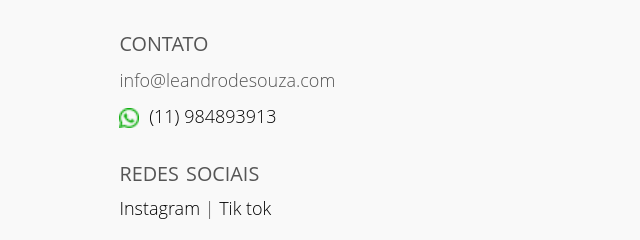
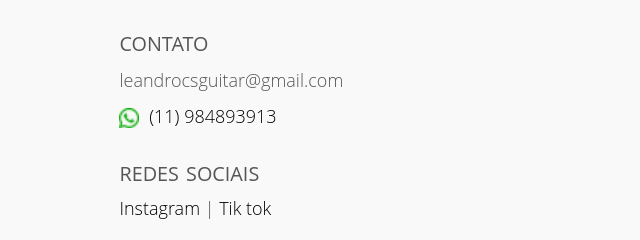
Before and after one commit to aulasdeguitarra/aulasdeguitarra.github.io, a plain HTML site: page contato.html in a window 1280 px wide. Shown: the part 242-482 px from the top of the page, 609-1249 px from the left. Drawn offline with nearby package versions, Linux system fonts and the light colour scheme.

Commit message:
alteraçcao form

```diff
--- a/contato.html
+++ b/contato.html
@@ -43,7 +43,7 @@
                 <div class="col span-1-of-2 box">
                     <div class="box">
                         <h3>CONTATO</h3>
-                        <p>info@leandrodesouza.com</p>
+                        <p>leandrocsguitar@gmail.com</p>
                         <a href="https://api.whatsapp.com/send?1=pt_BR&phone=5511984893913"><img class="ico" src="img/icons/logo-whatsapp.png" width="20" height="20"> (11) 984893913</a>
                     </div>
                     <div class="box">
```
